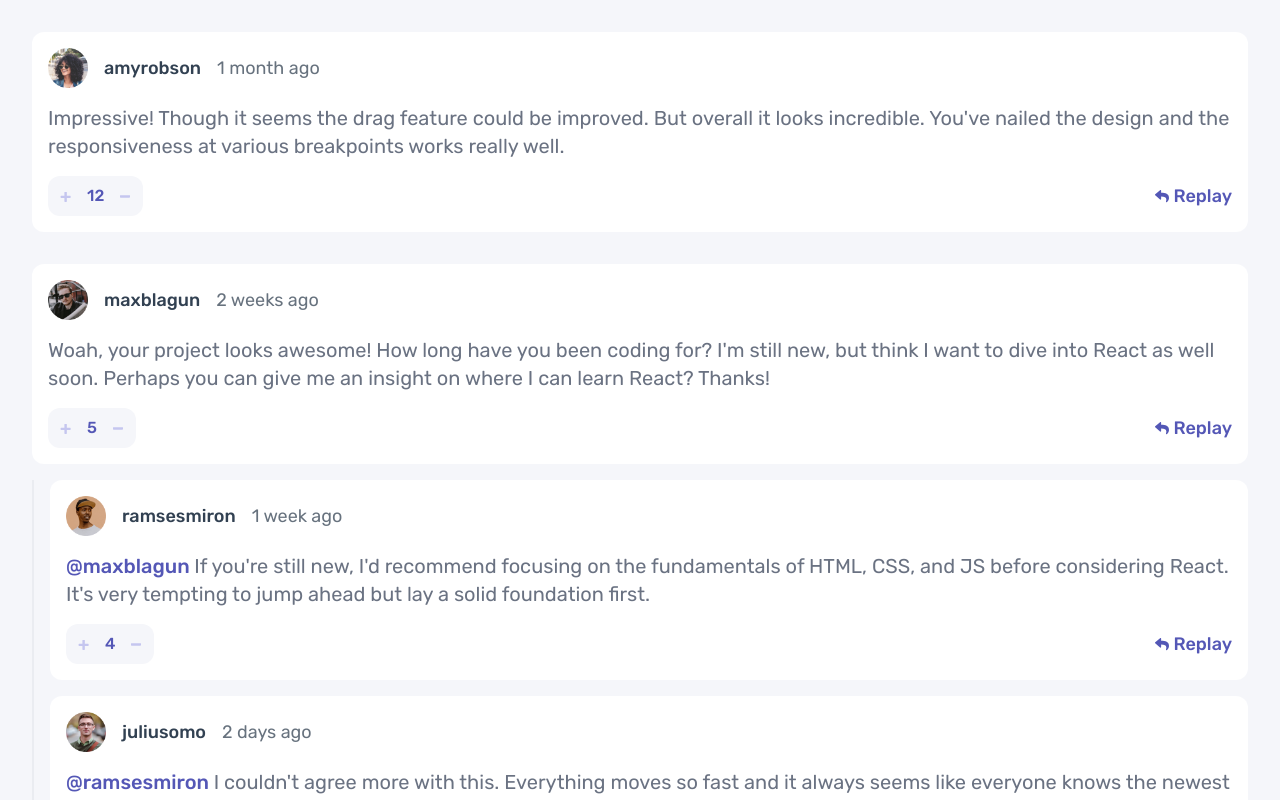
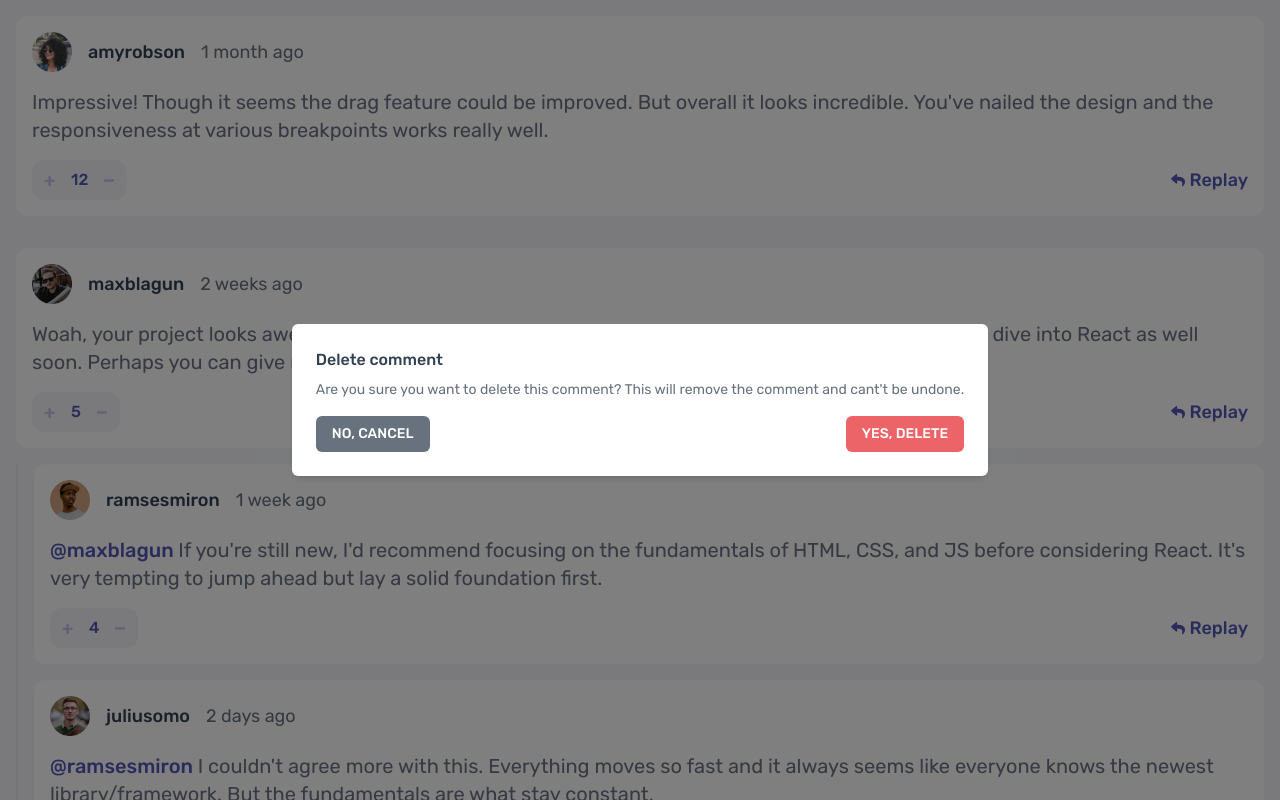
Before and after one commit to KonieK981/interactive-comments-section, a React (Vite) app: page / in a window 1280 px wide. Shown: the top 800 px of the page. Built offline with nearby package versions, Linux system fonts and the light colour scheme.

Commit message:
initial modal layout

```diff
--- a/src/App.tsx
+++ b/src/App.tsx
@@ -1,13 +1,17 @@
-import "./App.css";
 import data from "../data.json";
 import CommentCard from "./components/CommentCard";
 import Form from "./components/Form";
+import Modal from "./components/Modal";
+import { useState } from "react";
+import Button from "./components/buttons/Button";
 
 function App() {
   const comments = data.comments;
+  const [isModalOpen, setIsModalOpen] = useState(true);
 
   return (
-    <div className="flex flex-col gap-4">
+    <>
+      <div className="flex flex-col gap-4 p-4">
         {comments.map((comment) => (
           <>
             <CommentCard
@@ -37,6 +41,33 @@ function App() {
 
         <Form />
       </div>
+      <Modal isOpen={isModalOpen} onClose={() => setIsModalOpen(false)}>
+        <h2 className="text-md font-medium text-grey-800 text-left">
+          Delete comment
+        </h2>
+        <p className="mt-2 text-left text-grey-500 text-sm">
+          Are you sure you want to delete this comment? This will remove the
+          comment and cant't be undone.
+        </p>
+
+        <div className="w-full mt-4 inline-flex justify-between">
+          <Button
+            text="NO, CANCEL"
+            alt="Cancel button"
+            classProps="px-4 py-2 text-white bg-grey-500 rounded-md"
+            spanProps="text-sm"
+            handleClick={() => setIsModalOpen(false)}
+          />
+          <Button
+            text="YES, DELETE"
+            alt="Delete button"
+            classProps="px-4 py-2 text-white bg-pink-400 rounded-md"
+            spanProps="text-sm"
+            handleClick={() => setIsModalOpen(false)}
+          />
+        </div>
+      </Modal>
+    </>
   );
 }
 
--- /dev/null
+++ b/src/components/Modal.tsx
@@ -0,0 +1,24 @@
+import React from "react";
+
+const Modal = ({ isOpen, onClose, children }) => {
+  if (!isOpen) return null;
+
+  const handleOverlayClick = (e) => {
+    if (e.target === e.currentTarget) {
+      onClose();
+    }
+  };
+
+  return (
+    <div
+      className="fixed inset-0 z-50 flex items-center justify-center bg-black/50"
+      onClick={handleOverlayClick}
+    >
+      <div className="bg-white p-6 rounded-md shadow-md relative mx-4">
+        {children}
+      </div>
+    </div>
+  );
+};
+
+export default Modal;
--- a/src/components/buttons/Button.tsx
+++ b/src/components/buttons/Button.tsx
@@ -5,11 +5,13 @@ const Button = ({
   alt,
   spanProps = "text-lg",
   classProps = "",
+  handleClick,
 }) => {
   return (
     <button
       className={`inline-flex items-center gap-1 ${classProps}`}
       aria-label={alt}
+      onClick={handleClick}
     >
       {imgUrl && <img src={imgUrl} alt={alt} />}
       <span className={`${spanProps} font-medium text-${color}`}>{text}</span>
```
Lines whose indentation alone changed are shown as unchanged.
